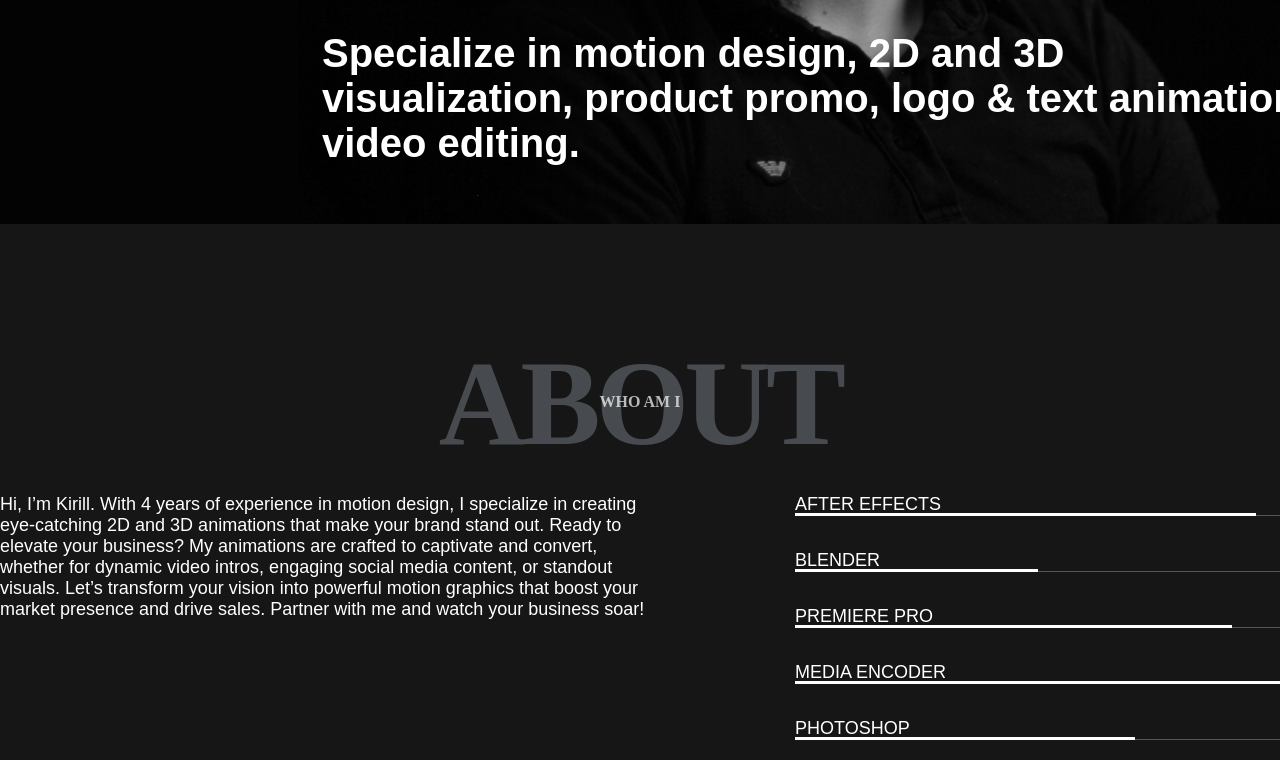
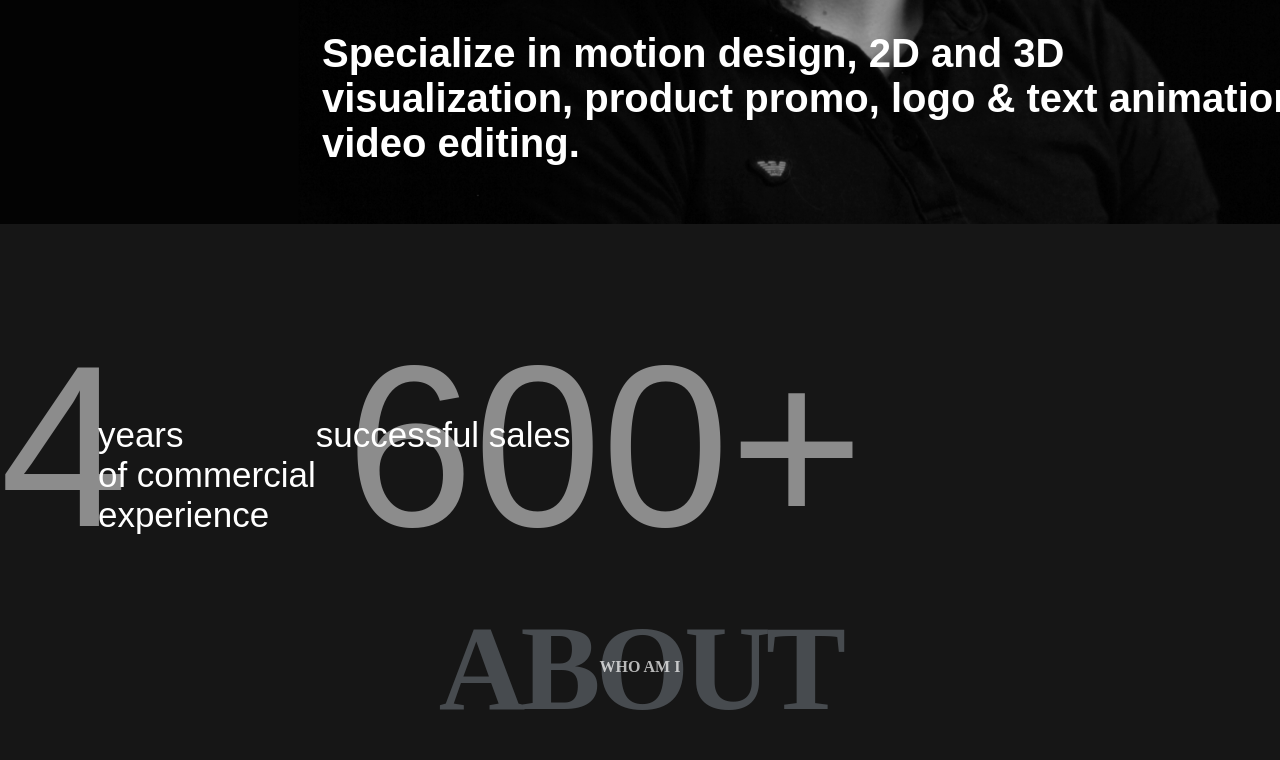
Before and after one commit to yevhenkr/portfolio_kirill, a React app: page / in a window 1280 px wide. Shown: the part 576-1336 px from the top of the page. Built offline with nearby package versions, Linux system fonts and the light colour scheme; the HTML template or start-up script is replaced by a standard one.

Commit message:
feat: commersial text

```diff
--- a/src/common/layout/section/about/About.tsx
+++ b/src/common/layout/section/about/About.tsx
@@ -31,6 +31,21 @@ export function About(props: AboutType) {
 
     return (
         <AboutWrapper ref={aboutRef} id={'About'}>
+            <CommercialWrap>
+                <CommercialWrap>
+                    <CommercialCount>4</CommercialCount>
+                    <CommercialLeftTextWrap>
+                        <p>years</p>
+                        <p>of commercial</p>
+                        <p>experience</p>
+                    </CommercialLeftTextWrap>
+                </CommercialWrap>
+                <CommercialWrap>
+                    <CommercialCount>600+</CommercialCount>
+                    <CommercialRightText>successful sales</CommercialRightText>
+                </CommercialWrap>
+                <div></div>
+            </CommercialWrap>
             <TextContainer>
                 <TextWrap>
                     <TitleText>About</TitleText>
@@ -56,11 +71,31 @@ export function About(props: AboutType) {
     )
 }
 
+const CommercialWrap = styled.div`
+    position: relative;
+    display: flex;
+    flex-direction: row;
+`
+const CommercialLeftTextWrap = styled.div`
+    position: relative;
+    left: -30px;
+    top: 38%;
+`
+const CommercialRightText = styled.span`
+    position: absolute;
+    left: -30px;
+    top: 38%;
+`
+const CommercialCount = styled.span`
+    font-size: 230px;
+    color: ${myTheme.color.grey};
+`
+
 const AboutWrapper = styled.section`
     display: flex;
     flex-direction: column;
     width: 100%;
-    color:  ${myTheme.color.white};
+    color: ${myTheme.color.white};
     background-color: ${myTheme.color.backGround};
     padding-top: 90px;
 `;
@@ -107,7 +142,7 @@ const TextWrap = styled.div`
 
 const TitleText = styled.h2`
     font-size: 120px;
-    color:  ${myTheme.color.titleText};
+    color: ${myTheme.color.titleText};
     position: relative;
     z-index: 1;
     text-align: center;
@@ -122,7 +157,7 @@ const TopText = styled.h2`
     font-family: Inconsolata;
     text-transform: uppercase;
     font-size: 16px;
-    color:  ${myTheme.color.white};
+    color: ${myTheme.color.white};
     position: absolute;
     top: 50%;
     left: 50%;
```
